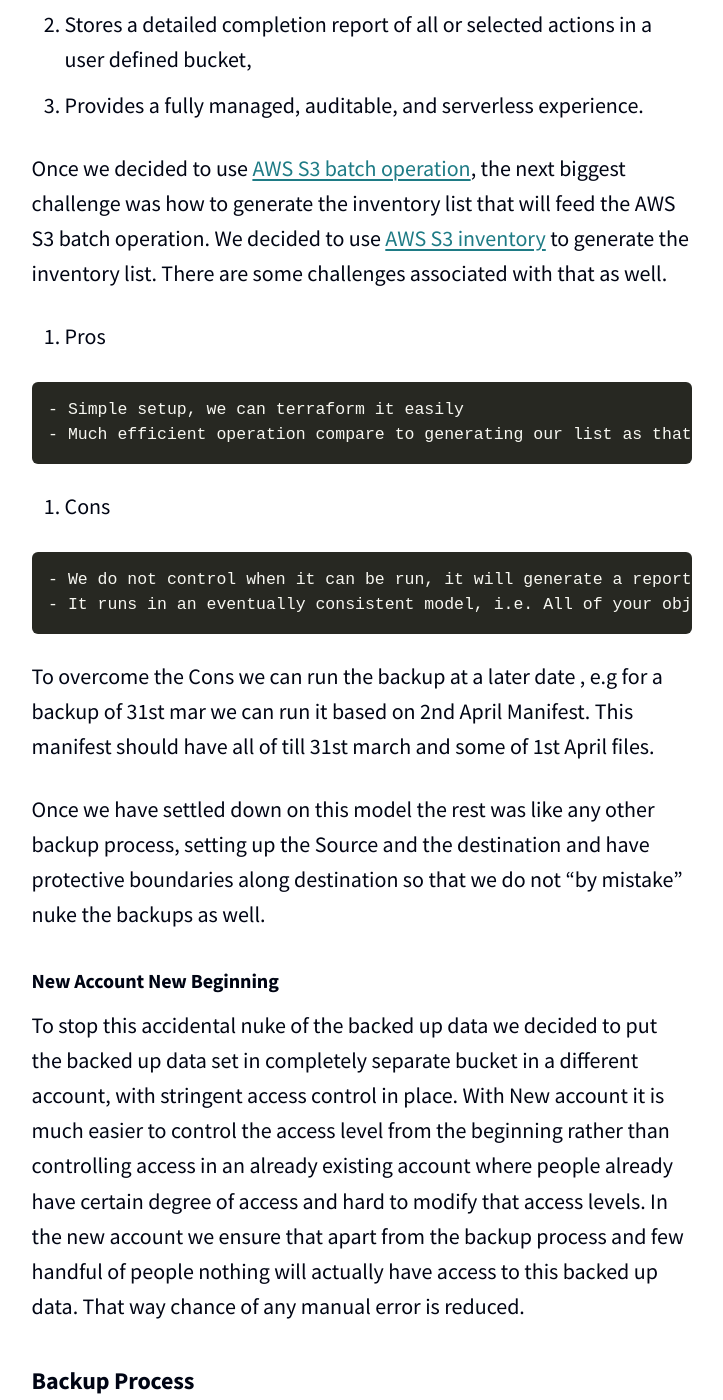
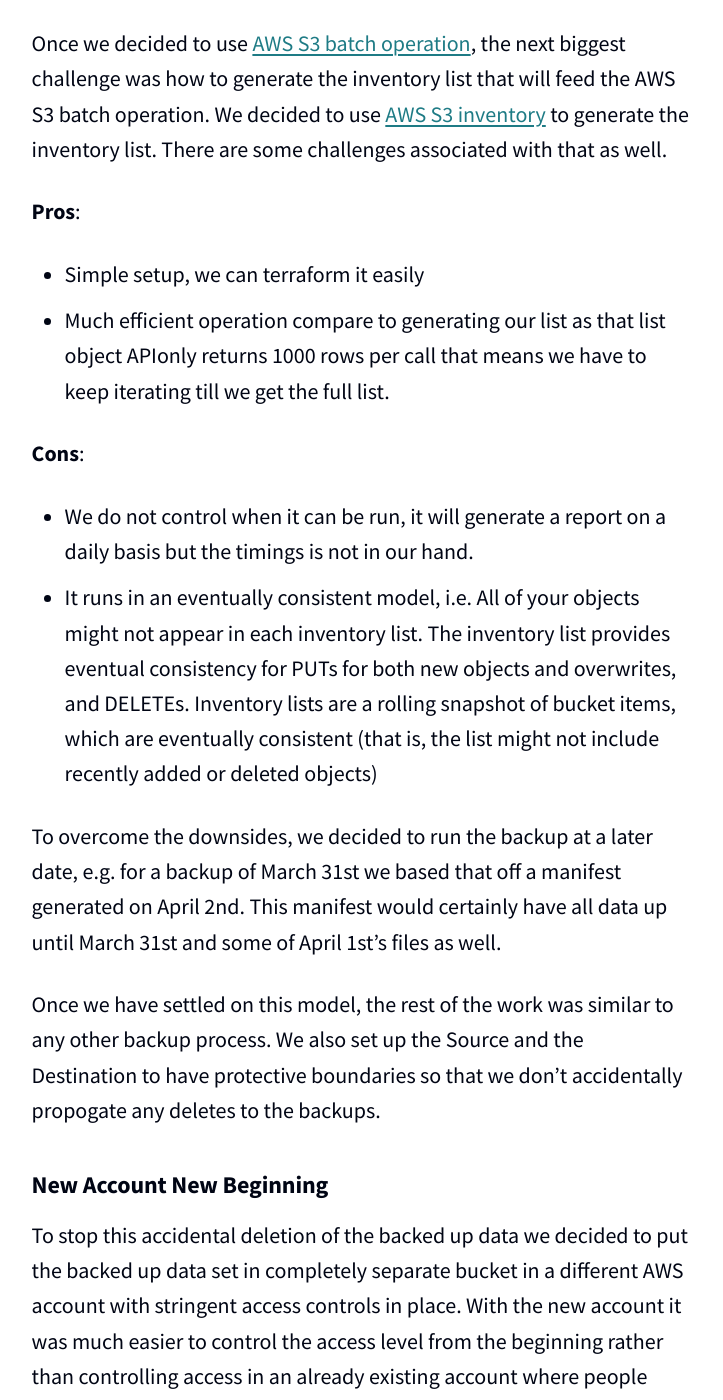
Before and after one commit to scribd/scribd.github.io, a Jekyll site: the page built from _posts/2021-05-04-backing-up-data-warehouse.md, in a window 1280 px wide and 1400 px high, scrolled down 2420 px. Shown: the whole window, without its empty margins (342-1065 px from the left). Built offline with Jekyll 4.4.1, drawn with Linux system fonts in a browser that asks for light colours; some of the changed text lies outside the part shown.

Commit message:
Copy edits and improving the flow and formatting in a few places

```diff
--- a/_posts/2021-05-04-backing-up-data-warehouse.md
+++ b/_posts/2021-05-04-backing-up-data-warehouse.md
@@ -15,73 +14,103 @@
 
 Transitioning from a more traditional database operation (read ACID, RDBMS blah blah) background to a newer data platform is always interesting. As it constantly challenges all yours year old wisdom and kind of forces you to adapt to newer way of getting things done.
 
-To give a brief background, At [Scribd](https://tech.scribd.com/) we have made [Delta Lake](https://delta.io/) a cornerstone of our data platform. All data in Delta Lake is stored in Apache Parquet format enabling Delta Lake to leverage the efficient compression and encoding schemes that are native to Parquet. The Delta Lake transaction log (also known as the DeltaLog) is an ordered record of every transaction that has ever been performed on a Delta Lake table since its inception. So a particular dataset to work properly it needs to have the parquet file and the corresponding Deltalog
+At [Scribd](https://tech.scribd.com/) we have made
+[Delta Lake](https://delta.io/) a cornerstone of our data platform. All data in
+Delta Lake is stored in [Apache Parquet](https://parquet.apache.org/) format enabling Delta Lake to leverage
+the efficient compression and encoding schemes that are native to Parquet. The
+Delta Lake transaction log (also known as the `DeltaLog`) is an ordered record of
+every transaction that has ever been performed on a Delta Lake table since its
+inception. So a particular dataset to work properly it needs to have the
+parquet file and the corresponding `DeltaLog`.
 
-So when the task of having a workable backup of all those delta lake files falls into my lap, we decided to relook some of the age old concepts of backup in a new perspective.
+When the task of having a workable backup of all those delta lake files fell
+into my lap, I decided to look some of the age old concepts of backup in a new
+perspective. THe concerns I consdiered were:
 
   1. What am I protecting against? How much I need to protect?
-  1. Can I survive with loosing some data during restore and do i have the option of rebuilding them again from that point of time recovery?
+  1. Can I survive with loosing some data during restore and do I have the option of rebuilding them again from that point of time recovery?
   1. What kind of protection I want to put in place for the backed up data?
 
-So what we set as objective is,
+So what we set as objective as:
 
-  1. I am mainly protecting against human error where by mistake a table can be purged(vacuum), which severely hamper my ability to do a time travel if required.
-  1. In most cases if we have a reasonable backup ready we should be able to build the the delta that got lost between the time the backup was taken and the drop table has occurred.
+  1. I am mainly protecting against human error where by mistake a table can be purged ([VACUUM](https://docs.databricks.com/spark/latest/spark-sql/language-manual/delta-vacuum.html)), which severely hamper my ability to do a time travel if required.
+  1. In most cases, if we have a reasonable backup ready we should be able to build the Delta table that got lost between the time the backup was taken and a drop table has occurred.
 
 
 ## The Devil is in the Details
 
-### Some technical decision time
+After deliberating a lot, we decided to do this whole backup operation
+independent of [Delta Lake](https://delta.io/) and go to the lowest layer
+possible, in our case which was S3. I never thought I would say this ever in my
+life (being a RDBMS DBA) but the moment we get onto S3 layer, the whole thing
+become a challenge of copying few S3 buckets (read millions of files) over
+instead of a database backup.
+So we started looking for an efficient S3 copy operation and found [AWS S3
+batch
+operation](https://docs.aws.amazon.com/AmazonS3/latest/userguide/batch-ops-examples-xcopy.html)
+and its feature for Copying objects across AWS account. This was like match
+made in heaven for us.
+You can use [AWS S3 batch operation](https://docs.aws.amazon.com/AmazonS3/latest/userguide/batch-ops-examples-xcopy.html) to perform large-scale batch operations on Amazon S3 objects. S3 Batch Operations can perform a single operation on lists of Amazon S3 objects that you specify. A single job can perform a specified operation (in our case copy) on billions of objects containing large set of data. This operation has following features,
 
-#### AWS S3 Batch Operation
-
-After deliberating a lot, we decided to do this whole backup operation independent of [Delta Lake](https://delta.io/) and go to the lowest layer possible, in our case which was S3. I never thought I would say this ever in my life ( being a RDBMS DBA) but the moment we get onto S3 layer, the whole thing become a challenge of copying few S3 buckets ( read millions of files) over instead of a database backup.
-So we started looking for an efficient S3 copy operation and here comes [AWS S3 batch operation](https://docs.aws.amazon.com/AmazonS3/latest/userguide/batch-ops-examples-xcopy.html) and its OOTB feature of Copying objects across AWS account. This was like match made in heaven for us.
-You can use [AWS S3 batch operation](https://docs.aws.amazon.com/AmazonS3/latest/userguide/batch-ops-examples-xcopy.html) to perform large-scale batch operations on Amazon S3 objects. S3 Batch Operations can perform a single operation on lists of Amazon S3 objects that you specify. A single job can perform a specified operation (in our case copy) on billions of objects containing large set of data. This operation has following OOTB features,
-
-  1. Automatically tracks progress
-  1. Stores a detailed completion report of all or selected actions in a user defined bucket,
+  1. Automatically tracks progress.
+  1. Stores a detailed completion report of all or selected actions in a user defined bucket.
   1. Provides a fully managed, auditable, and serverless experience.
 
 Once we decided to use  [AWS S3 batch operation](https://docs.aws.amazon.com/AmazonS3/latest/userguide/batch-ops-examples-xcopy.html), the next biggest challenge was how to generate the inventory list that will feed the AWS S3 batch operation. We decided to use [AWS S3 inventory](https://docs.aws.amazon.com/AmazonS3/latest/userguide/storage-inventory.html) to generate the inventory list. There are some challenges associated with that as well.
 
-  1. Pros
+**Pros**:
 
-    - Simple setup, we can terraform it easily
-    - Much efficient operation compare to generating our list as that list object api only returns 1000 rows per call that means we have to keep iterating till we get the full list.
+* Simple setup, we can terraform it easily
+* Much efficient operation compare to generating our list as that list object APIonly returns 1000 rows per call that means we have to keep iterating till we get the full list.
 
-  1. Cons
+**Cons**:
 
-    - We do not control when it can be run, it will generate a report on a daily basis but the timings is not in our hand.
-    - It runs in an eventually consistent model, i.e. All of your objects might not appear in each inventory list. The inventory list provides eventual consistency for PUTs for both new objects and overwrites, and DELETEs. Inventory lists are a rolling snapshot of bucket items, which are eventually consistent (that is, the list might not include recently added or deleted objects)
+* We do not control when it can be run, it will generate a report on a daily basis but the timings is not in our hand.
+* It runs in an eventually consistent model, i.e. All of your objects might not appear in each inventory list. The inventory list provides eventual consistency for PUTs for both new objects and overwrites, and DELETEs. Inventory lists are a rolling snapshot of bucket items, which are eventually consistent (that is, the list might not include recently added or deleted objects)
 
-To overcome the Cons we can run the backup at a later date , e.g for a backup of 31st mar we can run it based on 2nd April Manifest. This manifest should have all of till 31st march and some of 1st April files.
+To overcome the downsides, we decided to run the backup at a later date, e.g. for a backup of March 31st we based that off a manifest generated on April 2nd. This manifest would certainly have all data up until March 31st and some of April 1st's files as well.
 
-Once we have settled down on this model the rest was like any other backup process, setting up the Source and the destination and have protective boundaries along destination so that we do not “by mistake” nuke the backups as well.
+Once we have settled on this model, the rest of the work was similar to any
+other backup process.  We also set up the Source and the Destination to have
+protective boundaries so that we don't accidentally propogate any deletes to
+the backups.
 
-#### New Account New Beginning
+### New Account New Beginning
 
-To stop this accidental nuke of the backed up data we decided to put the backed up data set in completely separate bucket in a different account, with stringent access control in place. With New account it is much easier to control the access level from the beginning rather than controlling access in an already existing account where people already have certain degree of access and hard to modify that access levels. In the new account we ensure that apart from the backup process and few handful of people nothing will actually have access to this backed up data. That way chance of any manual error is reduced.
+To stop this accidental deletion of the backed up data we decided to put the
+backed up data set in completely separate bucket in a different AWS account
+with stringent access controls in place. With the new account it was much easier to
+control the access level from the beginning rather than controlling access in
+an already existing account where people already have certain degree of access
+and hard to modify that access levels. In the new account we ensured only a few handful of people nothing will actually have
+access to backed up data, further reducing chances of any manual error.
 
 ### Backup Process
 
 #### Destination Side
 
-  1. Backup will be taken on a complete separate AWS account from the source account. Hardly few admin will have access to this account to reduce the chance of manual mistake.
+  1. Backup will be taken on a complete separate AWS account from the source
+     account. Hardly few admin will have access to this account to reduce the
+     chance of manual mistake.
   1. The whole backup process will be automated with less human intervention to reduce the scope of manual error.
   1. Destination Side we will have to create buckets to store the inventory reports based on which the batch job will be run.
-  1. Destination Side we will have to create buckets to store the actual backup where the batch job will store the backup objects. While terraforming it we have that bucket name dynamically created with the date appended at the end of the bucket name e.g. <Source-Bucket-Name>-<dd-mmm-yyyy>, so that before each full snapshot we can create this buckets. Otherwise there is a risk of earlier full snapshots getting overwritten.
+  1. Destination Side we will have to create buckets to store the actual backup
+     where the batch job will store the backup objects. While terraforming it
+     we have that bucket name dynamically created with the date appended at the
+     end of the bucket name e.g. `<Source-Bucket-Name>-<dd-mmm-yyyy>`, so that
+     before each full snapshot we can create this buckets. Otherwise there is a
+     risk of earlier full snapshots getting overwritten.
   1. Create an IAM role for the batch operation, source will give the copy object permission to this role
-  1. We created a lambda on the destination side to scan through all the manifest.json and create the actual batch operation and run it automatically.
+  1. We created a lambda on the destination side to scan through all the `manifest.json` files and create the actual batch operation and run it automatically.
 
-#### Destination Side
+#### Source Side
 
-  1. We terraformed an Inventory management config for all the bucket listed above in Source side.
+  1. We terraformed an Inventory Management config for all the buckets listed above in Source side.
   1. This inventory config will create the inventory in Designated Manifest bucket in the destination account.
   1. For all the buckets on the source side , we have to add the policy as a bucket level policy to allow the S3 batch operation role created in destination side to do the copy operation
 
 
-### Some limitation
+### Limitations
 
 These are mainly the limitation of AWS S3 batch operation,
   1. All source objects must be in one bucket.
@@ -101,7 +130,13 @@
 
 ## Conclusion
 
-The above approach worked well for our purpose, and if we follow the process properly it should suffice to  a lot of use cases. Specially if you do not have the luxury of doing a Stop the World on your data warehouse writes and still need to have a backup with certain degree of confidence. This method does not provide an accurate point on time snapshot due to the “eventually consistent” model of manifest generation, but this method covers most of the use cases for any backup.
+The above approach worked well for our purpose, and if we follow the process
+properly it should suffice for many of our use-cases. This approach can work quite well if like us you do not have
+the luxury of doing a "Stop the World" on your data warehouse writes, and still
+need to have a backup with certain degree of confidence. This method does not
+provide an accurate point on time snapshot due to the “eventually consistent”
+model of manifest generation, but I believe this method covers most of the use-cases for
+any Delta Lake backups.
 
 ---
 
```
Also changed, not shown: other parts of _posts/2021-05-04-backing-up-data-warehouse.md (+3 -4 lines).
